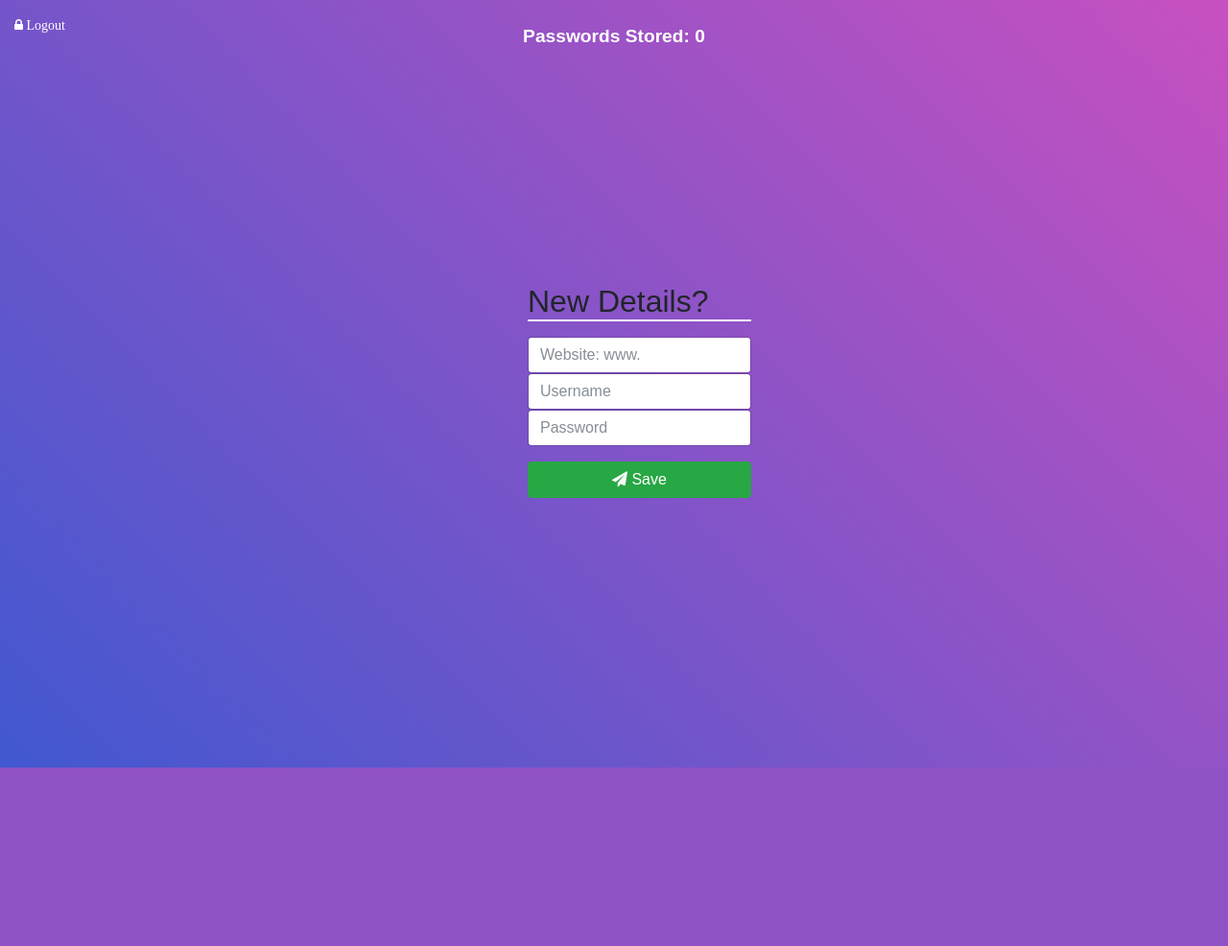
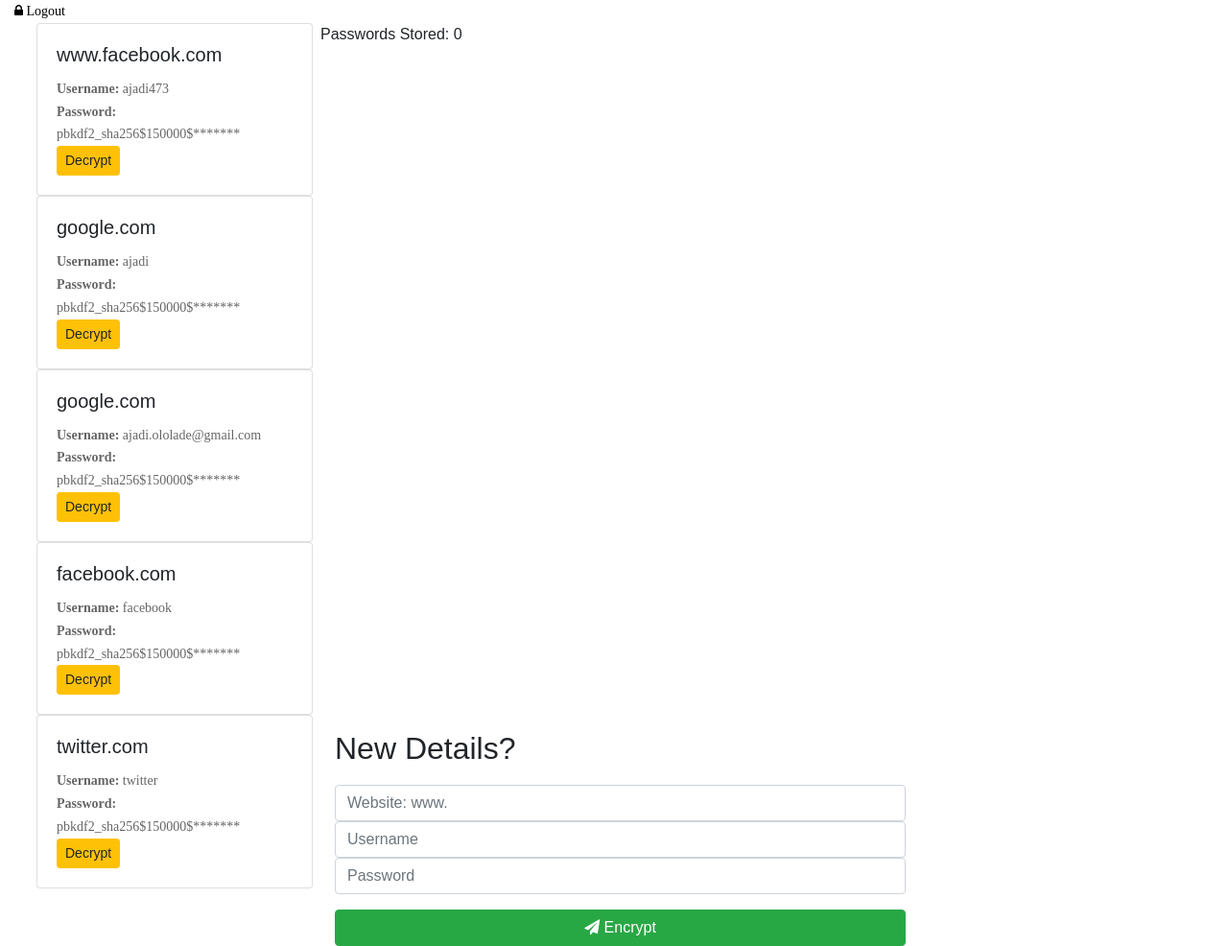
Before and after one commit to ajadi473/smart-password-mgt, a Django app: page /dashboard/ in a window 1280 px wide. Shown: the whole page at 96% size. Before the commit the page ends 800 px from the top, so only its background shows below. Run offline with Django 3.2, Linux system fonts and the light colour scheme; a user stored in the database is signed in; data comes from the database, SQL or seed files in the repository; both versions use the stored data as it was after the commit; some libraries are stand-ins or nearby versions; some web fonts are replaced.

Commit message:
Fix: Dashboard

```diff
--- a/admin/settings.py
+++ b/admin/settings.py
@@ -143,4 +143,5 @@
 
 STATICFILES_STORAGE = 'whitenoise.storage.CompressedManifestStaticFilesStorage'
 
-LOGOUT_REDIRECT_URL = ''
+ACCOUNT_LOGOUT_REDIRECT_URL ='/accounts/login/'
+LOGIN_REDIRECT_URL = 'dashboard/'
--- a/admin/templates/base.html
+++ b/admin/templates/base.html
@@ -5,11 +5,9 @@
     <meta name="viewport" content="width=device-width, initial-scale=1.0">
     <title>{% block title %} Welcome {% endblock %}</title>
 
-    <link rel="stylesheet" type="text/css" href="{% static 'css/bootstrap.min.css' %}">
+    <link rel="stylesheet" type="text/css" href="https://stackpath.bootstrapcdn.com/bootstrap/4.5.2/css/bootstrap.min.css">
 
     <link rel="stylesheet" href="https://stackpath.bootstrapcdn.com/font-awesome/4.7.0/css/font-awesome.min.css">
-
-    <link rel="stylesheet" type="text/css" href="{% static 'css/font-awesome.min.css' %}>
 
     <link rel="stylesheet" type="text/css" href="{% static 'css/animate.css' %}">
 
--- a/admin/templates/dashboard.html
+++ b/admin/templates/dashboard.html
@@ -3,30 +3,35 @@
 Dashboard
 {% endblock %}
 {% block content %}
-<div class="limiter">
-    <div class="container-login100">
 
-        <div style="width: auto;
-        color: white;
-        position: relative;
-        margin-bottom: auto;">
-        {{ user.name}}
-        <a style="color: #fff;" href="/logout/"><i class="fa fa-lock"></i> Logout</a> </div>
-
-        <div class="row" style="color: white;
-                                z-index: auto;
-                                position: fixed;
-                                width: auto;
-                                top: 3%;
-                                font-size: larger;
-                                font-weight: bolder;">
+<div class="container-fluid w-100" style="height: 100%">
+    <div class="row">
+        <div class="col-md-12">
+            <a style="color: #000;" href="{% url 'logout' %}"><i class="fa fa-lock"></i> Logout</a> </div>
+        </div>
+        <div class="col-md-6">
             <span> Passwords Stored: {{ 0 }}</span>
+            {% for a in all_users %}
+                <div class="card mx-2" style="width: 18rem;float: left;">
+                    <div class="card-body">
+                    <h5 class="card-title">{{a.website}}</h5>
+                    <p class="card-text">
+                        <strong>Username: </strong>
+                            {{a.username}}
+                        <br>
+                        <strong>Password: </strong>
+                        <span style="z-index: 2;" class="password_hashed{{a.password }} ">pbkdf2_sha256$150000$*******</span>
+                        <span hidden style="z-index:1;position: relative;" id="{{a.password }}" class="password_reveal">{{a.password }}</span>
+                        <br>
+                    </p>
+                    <button id="decrypt_btn" onclick="rev('{{ a.password  }}')" class="btn btn-sm btn-warning">Decrypt</button>
+                    <!-- rev('{{ a.password  }}') -->
+                    </div>
+                </div>
+            {% endfor %}
         </div>
-
-        <!-- Button trigger modal -->
-
-
-            <form style="position: relative;margin: 0 auto;" class="" action="/new_password" method="POST">
+        <div class="col-md-6" style="float:left;">
+            <form style="" class="" action="/new_password" method="POST">
                 {% csrf_token %}
                 <h2 style="border-bottom: 2px solid #fff;" class="my-3">New Details? {% if user.email %} {{ user.first_name}} {% endif %}</h2>
                 <input type="hidden" name="user_mail" value="{{user.email}}">
@@ -34,29 +39,21 @@
                 <input type="text" name="username" class="form-control" placeholder="Username">
                 <input type="text" name="password" class="form-control" placeholder="Password">
                 <button type="submit" class="btn btn-success btn-block mt-3">
-                    <i class="fa fa-send"></i> Save
+                    <i class="fa fa-send"></i> Encrypt
                 </button>
             </form>
-
-
+        </div>
     </div>
 </div>
+<script type="text/javascript">
+    $('#decrypt_btn').click(function(){
+        alert('Yello');
+    });
 
-{% for a in all_users %}
-<div class="card mx-2" style="width: 18rem;float: left;">
-    <div class="card-body">
-      <h5 class="card-title">{{a.website}}</h5>
-      <p class="card-text">
-          <strong>Username: </strong>
-            {{a.username}}
-          <br>
-          <strong>Password: </strong>
-            {{a.password }}
-          <br>
-      </p>
-      <a href="{{a.password}}" class="btn btn-primary">Visit Site</a>
-    </div>
-</div>
-{% endfor %}
+    function rev(password) {
+        $('#password_hashed'+password).hide();
+        $('#'+password).show();
 
+    }
+</script>
 {% endblock %}
--- a/admin/urls.py
+++ b/admin/urls.py
@@ -34,7 +34,7 @@
     path('new_password', views.new_password, name="new_password"),
 
     # register
-    url(r'^regster_user/$', views.register_new_user, name='regster_user' ),
+    url(r'^register_user/$', views.register_new_user, name='regster_user' ),
 
     # dashboard
     url(r'^dashboard/$', views.dashboard, name='dashboard' ),
--- a/mainapp/views.py
+++ b/mainapp/views.py
@@ -10,8 +10,8 @@
     return render(request, 'index.html')
 
 def logout(request):
-    logout(request)
-    redirect('')
+    # logout(request)
+    return redirect('/')
 
 def signup(request):
     return render(request, 'signup.html')
@@ -39,8 +39,8 @@
 
             user.save()
 
-            all_users = User.objects.values()
-            count_users = User.objects.all().count()
+            all_users = User.objects.all()
+            count_users = all_users.count()
             context= {'count_users': str(count_users), 'all_users': all_users}
             # messages.success(request, 'Sign up successful...')
             return redirect('dashboard', context)
@@ -63,6 +63,8 @@
             all_users = new_passwordsModel.objects.all()
             count_users = all_users.count()
             context= {'count_users': str(count_users), 'all_users': all_users}
+            print('logs user in')
+            return redirect('dashboard')
             return render(request, 'dashboard.html', context)
 
         else:
@@ -81,7 +83,13 @@
 
 @login_required(redirect_field_name='loggedin')
 def dashboard(request):
-    return render(request, 'dashboard.html')
+    all_users = new_passwordsModel.objects.all()
+    count_users = all_users.count()
+    context= {'count_users': str(count_users), 'all_users': all_users}
+    print('redirects user')
+    # return redirect('dashboard')
+    return render(request, 'dashboard.html', context)
+    # return render(request, 'dashboard.html')
 
 def new_password(request):
     if request.method == 'POST':
```
Also changed, not shown: db.sqlite3.
